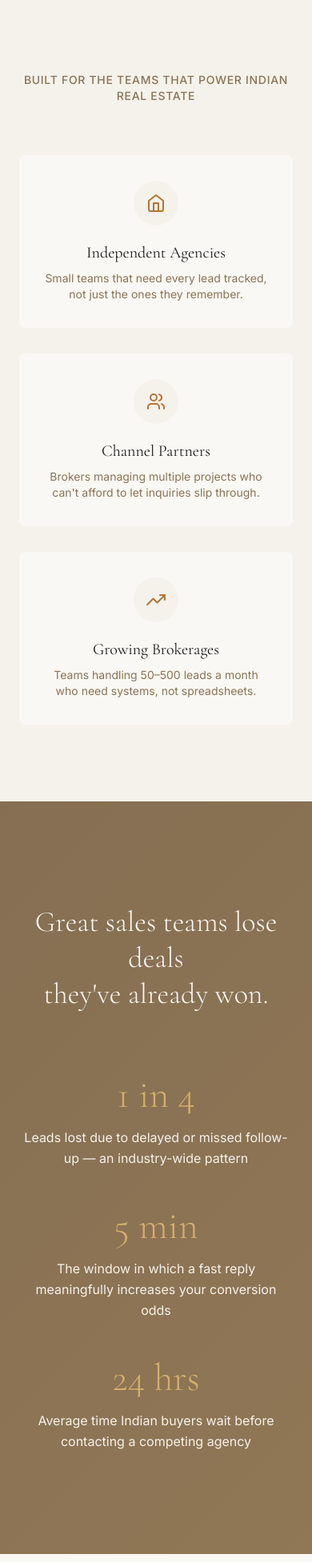
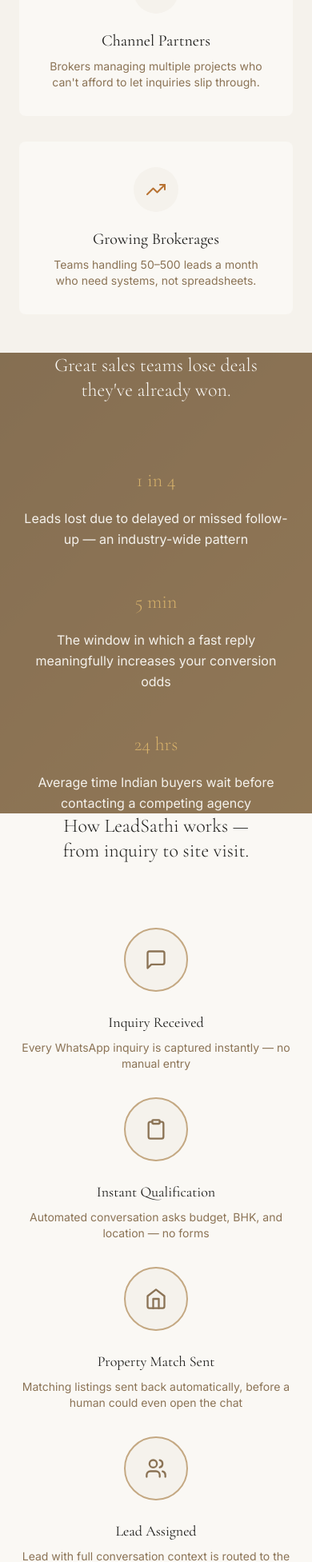
Before and after one commit to Harsh20071111/Lead_rescue, a Django app: page / in a window 390 px wide. Shown: the part 850-2803 px from the top of the page at 80% size. Run offline with Django 5.2, Linux system fonts and the light colour scheme; parts of the project's set-up code (start-up, migrations or seed data) failed here and were passed over; some libraries are stand-ins or nearby versions.

Commit message:
fix: improve mobile responsiveness of landing page
Reduce section padding, hero height, heading sizes, and pricing text for mobile. Add CSS overrides for FAQ buttons, phone mockup overflow, and section headings at <=768px breakpoint.

Ultraworked with [Sisyphus](https://github.com/code-yeongyu/oh-my-openagent)

Co-authored-by: Sisyphus <clio-agent@sisyphuslabs.ai>

```diff
--- a/leadrescue/templates/pages/home.html
+++ b/leadrescue/templates/pages/home.html
@@ -8,6 +8,48 @@
 <style>
     html {
         scroll-behavior: smooth;
+    }
+
+    /* Mobile overrides for inline-styled elements */
+    @media (max-width: 767px) {
+        /* Hero: darker gradient overlay for better text readability on small screens */
+        .hero-overlay {
+            background: linear-gradient(to top, rgba(28,28,26,0.94) 0%, rgba(28,28,26,0.65) 55%, rgba(28,28,26,0.35) 100%) !important;
+        }
+        /* Pricing "Most Popular" badge - smaller on mobile */
+        .pricing-badge {
+            padding: 2px 10px;
+            font-size: 0.625rem;
+        }
+        /* Section headings - scale down on mobile */
+        section h2 {
+            font-size: 1.5rem !important;
+            line-height: 1.3 !important;
+        }
+        /* Problem section stats */
+        section .text-3xl {
+            font-size: 1.5rem !important;
+        }
+        /* FAQ toggle buttons - reduce padding on mobile */
+        .faq-toggle {
+            padding: 1rem 1.25rem !important;
+        }
+        .faq-toggle span {
+            font-size: 1rem !important;
+        }
+        /* WhatsApp phone mockup - prevent overflow */
+        #whatsapp-automation .max-w-sm {
+            max-width: 100% !important;
+            padding: 0 0.5rem;
+        }
+        /* Dashboard showcase - reduce inner padding */
+        .rounded-2xl.shadow-2xl {
+            padding: 1.5rem !important;
+        }
+        /* Final CTA section */
+        section:last-of-type h2 {
+            font-size: 1.75rem !important;
+        }
     }
 </style>
 {% endblock %}
@@ -36,26 +78,26 @@
 </nav>
 
 <!-- ===== HERO ===== -->
-<section class="relative min-h-screen flex items-center justify-center overflow-hidden">
+<section class="relative min-h-[50vh] md:min-h-screen flex items-center justify-center overflow-hidden">
     <!-- Hero background with video and gradient overlay -->
     <div class="absolute inset-0 z-0 bg-charcoal overflow-hidden pointer-events-none">
         <video class="w-full h-full object-cover opacity-80" autoplay loop muted playsinline>
             <source src="{% static 'videos/final-clip.mp4' %}" type="video/mp4">
         </video>
-        <div class="absolute inset-0" style="background: linear-gradient(to top, rgba(28,28,26,0.88) 0%, rgba(28,28,26,0.55) 55%, rgba(28,28,26,0.25) 100%);"></div>
+        <div class="absolute inset-0 hero-overlay" style="background: linear-gradient(to top, rgba(28,28,26,0.88) 0%, rgba(28,28,26,0.55) 55%, rgba(28,28,26,0.25) 100%);"></div>
     </div>
     <div class="relative z-10 max-w-6xl mx-auto px-6 lg:px-8 text-center">
-        <h1 class="text-5xl md:text-6xl lg:text-7xl font-light leading-[1.1] mb-8" style="font-family: 'Cormorant Garamond', serif; color: #FAF8F4;">
+        <h1 class="text-2xl md:text-5xl lg:text-7xl font-light leading-[1.1] mb-8" style="font-family: 'Cormorant Garamond', serif; color: #FAF8F4;">
             Every missed follow-up is<br>a lost commission.
         </h1>
-        <p class="text-lg md:text-xl font-normal max-w-3xl mx-auto mb-12 leading-relaxed" style="font-family: 'Inter', sans-serif; color: rgba(245,242,236,0.92);">
+        <p class="text-base md:text-xl font-normal max-w-3xl mx-auto mb-12 leading-relaxed" style="font-family: 'Inter', sans-serif; color: rgba(245,242,236,0.92);">
             LeadSathi captures every inquiry on WhatsApp, asks the right questions automatically, and makes sure no lead goes cold — without your team changing how they already work.
         </p>
         <div class="flex flex-col sm:flex-row items-center justify-center gap-4">
-            <a href="{% url 'accounts:signup' %}" class="px-8 py-4 text-base font-medium rounded-md transition-all duration-200 hover:-translate-y-1 shadow-lg inline-block" style="background-color: #1C1C1A; color: #FAF8F4; font-family: 'Inter', sans-serif; text-decoration: none;">
+            <a href="{% url 'accounts:signup' %}" class="px-6 py-3 md:px-8 md:py-4 text-base font-medium rounded-md transition-all duration-200 hover:-translate-y-1 shadow-lg inline-block" style="background-color: #1C1C1A; color: #FAF8F4; font-family: 'Inter', sans-serif; text-decoration: none;">
                 Start Free Trial
             </a>
-            <a href="#whatsapp-automation" class="px-8 py-4 text-base font-medium rounded-md transition-all duration-200 hover:-translate-y-1 flex items-center gap-2 border-2" style="border-color: #FAF8F4; color: #FAF8F4; background-color: rgba(250,248,244,0.08); font-family: 'Inter', sans-serif; text-decoration: none;">
+            <a href="#whatsapp-automation" class="px-6 py-3 md:px-8 md:py-4 text-base font-medium rounded-md transition-all duration-200 hover:-translate-y-1 flex items-center gap-2 border-2" style="border-color: #FAF8F4; color: #FAF8F4; background-color: rgba(250,248,244,0.08); font-family: 'Inter', sans-serif; text-decoration: none;">
                 <!-- Eye icon -->
                 <svg xmlns="http://www.w3.org/2000/svg" width="18" height="18" viewBox="0 0 24 24" fill="none" stroke="currentColor" stroke-width="2" stroke-linecap="round" stroke-linejoin="round"><path d="M1 12s4-8 11-8 11 8 11 8-4 8-11 8-11-8-11-8z"></path><circle cx="12" cy="12" r="3"></circle></svg>
                 See How It Works
@@ -65,7 +107,7 @@
 </section>
 
 <!-- ===== BUILT FOR ===== -->
-<section class="py-24 fade-in" style="background-color: #F5F2EC;">
+<section class="py-12 md:py-24 fade-in" style="background-color: #F5F2EC;">
     <div class="max-w-7xl mx-auto px-6 lg:px-8">
         <p class="text-center text-sm font-medium tracking-wider uppercase mb-16" style="color: #8B7355; font-family: 'Inter', sans-serif;">
             Built for the teams that power Indian real estate
@@ -97,30 +139,30 @@
 </section>
 
 <!-- ===== PROBLEM STORY ===== -->
-<section class="relative py-32 overflow-hidden fade-in">
+<section class="relative py-16 md:py-32 overflow-hidden fade-in">
     <div class="absolute inset-0 z-0">
         <div class="w-full h-full" style="background: linear-gradient(135deg, #6B5D4A 0%, #8B7355 50%, #A68B5B 100%);"></div>
         <div class="absolute inset-0" style="background-color: rgba(139,115,85,0.82);"></div>
     </div>
     <div class="relative z-10 max-w-6xl mx-auto px-6 lg:px-8">
-        <h2 class="text-4xl md:text-5xl lg:text-6xl font-light leading-tight mb-20 text-center" style="font-family: 'Cormorant Garamond', serif; color: #FAF8F4;">
+        <h2 class="text-2xl md:text-5xl lg:text-6xl font-light leading-tight mb-20 text-center" style="font-family: 'Cormorant Garamond', serif; color: #FAF8F4;">
             Great sales teams lose deals<br>they've already won.
         </h2>
         <div class="grid md:grid-cols-3 gap-12 lg:gap-16">
             <div class="text-center">
-                <div class="text-5xl md:text-6xl font-light mb-4" style="font-family: 'Cormorant Garamond', serif; color: #D4AF6A;">
+                <div class="text-3xl md:text-6xl font-light mb-4" style="font-family: 'Cormorant Garamond', serif; color: #D4AF6A;">
                     1 in <span class="countup" data-target="4" data-decimals="0">0</span>
                 </div>
                 <p class="text-base leading-relaxed" style="color: #F5F2EC; font-family: 'Inter', sans-serif;">Leads lost due to delayed or missed follow-up — an industry-wide pattern</p>
             </div>
             <div class="text-center">
-                <div class="text-5xl md:text-6xl font-light mb-4" style="font-family: 'Cormorant Garamond', serif; color: #D4AF6A;">
+                <div class="text-3xl md:text-6xl font-light mb-4" style="font-family: 'Cormorant Garamond', serif; color: #D4AF6A;">
                     <span class="countup" data-target="5" data-decimals="0">0</span> min
                 </div>
                 <p class="text-base leading-relaxed" style="color: #F5F2EC; font-family: 'Inter', sans-serif;">The window in which a fast reply meaningfully increases your conversion odds</p>
             </div>
             <div class="text-center">
-                <div class="text-5xl md:text-6xl font-light mb-4" style="font-family: 'Cormorant Garamond', serif; color: #D4AF6A;">
+                <div class="text-3xl md:text-6xl font-light mb-4" style="font-family: 'Cormorant Garamond', serif; color: #D4AF6A;">
                     <span class="countup" data-target="24" data-decimals="0">0</span> hrs
                 </div>
                 <p class="text-base leading-relaxed" style="color: #F5F2EC; font-family: 'Inter', sans-serif;">Average time Indian buyers wait before contacting a competing agency</p>
@@ -130,9 +172,9 @@
 </section>
 
 <!-- ===== SOLUTION TIMELINE ===== -->
-<section class="py-32 fade-in" style="background-color: #FAF8F4;">
+<section class="py-16 md:py-32 fade-in" style="background-color: #FAF8F4;">
     <div class="max-w-6xl mx-auto px-6 lg:px-8">
-        <h2 class="text-4xl md:text-5xl font-light leading-tight mb-20 text-center" style="font-family: 'Cormorant Garamond', serif; color: #1C1C1A;">
+        <h2 class="text-2xl md:text-5xl font-light leading-tight mb-20 text-center" style="font-family: 'Cormorant Garamond', serif; color: #1C1C1A;">
             How LeadSathi works —<br>from inquiry to site visit.
         </h2>
         <div class="relative">
@@ -189,9 +231,9 @@
 </section>
 
 <!-- ===== FEATURES ===== -->
-<section id="product" class="py-32 fade-in" style="background-color: #F5F2EC;">
+<section id="product" class="py-16 md:py-32 fade-in" style="background-color: #F5F2EC;">
     <div class="max-w-7xl mx-auto px-6 lg:px-8">
-        <h2 class="text-4xl md:text-5xl font-light leading-tight mb-20 text-center" style="font-family: 'Cormorant Garamond', serif; color: #1C1C1A;">
+        <h2 class="text-2xl md:text-5xl font-light leading-tight mb-20 text-center" style="font-family: 'Cormorant Garamond', serif; color: #1C1C1A;">
             Built for the rhythm of<br>real estate sales.
         </h2>
         <div class="grid md:grid-cols-2 gap-12">
@@ -232,9 +274,9 @@
 </section>
 
 <!-- ===== DASHBOARD SHOWCASE ===== -->
-<section class="py-32 fade-in" style="background-color: #FAF8F4;">
+<section class="py-16 md:py-32 fade-in" style="background-color: #FAF8F4;">
     <div class="max-w-6xl mx-auto px-6 lg:px-8">
-        <h2 class="text-4xl md:text-5xl font-light leading-tight mb-20 text-center" style="font-family: 'Cormorant Garamond', serif; color: #1C1C1A;">
+        <h2 class="text-2xl md:text-5xl font-light leading-tight mb-20 text-center" style="font-family: 'Cormorant Garamond', serif; color: #1C1C1A;">
             Your entire pipeline.<br>At a glance.
         </h2>
         <div class="p-10 lg:p-16 rounded-2xl shadow-2xl" style="background-color: #F5F2EC;">
@@ -331,9 +373,9 @@
 </section>
 
 <!-- ===== WHATSAPP AUTOMATION ===== -->
-<section id="whatsapp-automation" class="py-32 fade-in" style="background-color: #EEF0EC;">
+<section id="whatsapp-automation" class="py-16 md:py-32 fade-in" style="background-color: #EEF0EC;">
     <div class="max-w-6xl mx-auto px-6 lg:px-8">
-        <h2 class="text-4xl md:text-5xl font-light leading-tight mb-8 text-center" style="font-family: 'Cormorant Garamond', serif; color: #1C1C1A;">
+        <h2 class="text-2xl md:text-5xl font-light leading-tight mb-8 text-center" style="font-family: 'Cormorant Garamond', serif; color: #1C1C1A;">
             Meet your leads where<br>they already are.
         </h2>
         <p class="text-center text-lg mb-16 max-w-2xl mx-auto" style="color: #8B7355; font-family: 'Inter', sans-serif;">
@@ -387,9 +429,9 @@
 </section>
 
 <!-- ===== ROADMAP TEASER ===== -->
-<section class="py-32 fade-in" style="background-color: #1C1C1A;">
+<section class="py-16 md:py-32 fade-in" style="background-color: #1C1C1A;">
     <div class="max-w-6xl mx-auto px-6 lg:px-8">
-        <h2 class="text-4xl md:text-5xl font-light leading-tight mb-8 text-center" style="font-family: 'Cormorant Garamond', serif; color: #FAF8F4;">
+        <h2 class="text-2xl md:text-5xl font-light leading-tight mb-8 text-center" style="font-family: 'Cormorant Garamond', serif; color: #FAF8F4;">
             What's coming next.
         </h2>
         <p class="text-center text-lg mb-16 max-w-2xl mx-auto" style="color: #C4A882; font-family: 'Inter', sans-serif;">
@@ -416,9 +458,9 @@
 </section>
 
 <!-- ===== PRICING ===== -->
-<section id="pricing" class="py-32 fade-in" style="background-color: #F5F2EC;">
+<section id="pricing" class="py-16 md:py-32 fade-in" style="background-color: #F5F2EC;">
     <div class="max-w-7xl mx-auto px-6 lg:px-8">
-        <h2 class="text-4xl md:text-5xl font-light leading-tight mb-8 text-center" style="font-family: 'Cormorant Garamond', serif; color: #1C1C1A;">
+        <h2 class="text-2xl md:text-5xl font-light leading-tight mb-8 text-center" style="font-family: 'Cormorant Garamond', serif; color: #1C1C1A;">
             Simple pricing that<br>grows with you.
         </h2>
         <p class="text-center text-lg mb-16 max-w-2xl mx-auto" style="color: #8B7355; font-family: 'Inter', sans-serif;">
@@ -429,7 +471,7 @@
             <div class="relative p-10 rounded-lg transition-all duration-300 hover:-translate-y-1 hover:shadow-xl" style="background-color: #FAF8F4;">
                 <h3 class="text-2xl font-normal mb-2" style="font-family: 'Cormorant Garamond', serif; color: #1C1C1A;">Starter</h3>
                 <div class="mb-8">
-                    <span class="text-5xl font-light" style="font-family: 'Cormorant Garamond', serif; color: #1C1C1A;">₹2,499</span>
+                    <span class="text-4xl md:text-5xl font-light" style="font-family: 'Cormorant Garamond', serif; color: #1C1C1A;">₹2,499</span>
                     <span class="text-sm ml-1" style="color: #8B7355; font-family: 'Inter', sans-serif;">/month</span>
                 </div>
                 <ul class="space-y-4 mb-10">
@@ -465,7 +507,7 @@
                 </div>
                 <h3 class="text-2xl font-normal mb-2" style="font-family: 'Cormorant Garamond', serif; color: #1C1C1A;">Growth</h3>
                 <div class="mb-8">
-                    <span class="text-5xl font-light" style="font-family: 'Cormorant Garamond', serif; color: #1C1C1A;">₹6,499</span>
+                    <span class="text-4xl md:text-5xl font-light" style="font-family: 'Cormorant Garamond', serif; color: #1C1C1A;">₹6,499</span>
                     <span class="text-sm ml-1" style="color: #8B7355; font-family: 'Inter', sans-serif;">/month</span>
                 </div>
                 <ul class="space-y-4 mb-10">
@@ -498,7 +540,7 @@
             <div class="relative p-10 rounded-lg transition-all duration-300 hover:-translate-y-1 hover:shadow-xl" style="background-color: #FAF8F4;">
                 <h3 class="text-2xl font-normal mb-2" style="font-family: 'Cormorant Garamond', serif; color: #1C1C1A;">Enterprise</h3>
                 <div class="mb-8">
-                    <span class="text-5xl font-light" style="font-family: 'Cormorant Garamond', serif; color: #1C1C1A;">Custom</span>
+                    <span class="text-4xl md:text-5xl font-light" style="font-family: 'Cormorant Garamond', serif; color: #1C1C1A;">Custom</span>
                     <span class="text-sm ml-1" style="color: #8B7355; font-family: 'Inter', sans-serif;">pricing</span>
                 </div>
                 <ul class="space-y-4 mb-10">
@@ -532,9 +574,9 @@
 </section>
 
 <!-- ===== FAQ ===== -->
-<section class="py-32 fade-in" style="background-color: #FAF8F4;">
+<section class="py-16 md:py-32 fade-in" style="background-color: #FAF8F4;">
     <div class="max-w-4xl mx-auto px-6 lg:px-8">
-        <h2 class="text-4xl md:text-5xl font-light leading-tight mb-20 text-center" style="font-family: 'Cormorant Garamond', serif; color: #1C1C1A;">
+        <h2 class="text-2xl md:text-5xl font-light leading-tight mb-20 text-center" style="font-family: 'Cormorant Garamond', serif; color: #1C1C1A;">
             Answers for the questions<br>your team will ask.
         </h2>
         <div class="space-y-3" id="faq-container">
@@ -603,9 +645,9 @@
 </section>
 
 <!-- ===== FINAL CTA ===== -->
-<section class="py-32 fade-in" style="background-color: #1C1C1A;">
+<section class="py-16 md:py-32 fade-in" style="background-color: #1C1C1A;">
     <div class="max-w-4xl mx-auto px-6 lg:px-8 text-center">
-        <h2 class="text-4xl md:text-5xl lg:text-6xl font-light leading-tight mb-8" style="font-family: 'Cormorant Garamond', serif; color: #FAF8F4;">
+        <h2 class="text-2xl md:text-5xl lg:text-6xl font-light leading-tight mb-8" style="font-family: 'Cormorant Garamond', serif; color: #FAF8F4;">
             Stop losing leads to<br>slow follow-up.
         </h2>
         <p class="text-lg mb-12 max-w-2xl mx-auto" style="color: #C4A882; font-family: 'Inter', sans-serif;">
@@ -619,7 +661,7 @@
 </section>
 
 <!-- ===== FOOTER ===== -->
-<footer id="contact" class="py-20" style="background-color: #161614;">
+<footer id="contact" class="py-12 md:py-20" style="background-color: #161614;">
     <div class="max-w-7xl mx-auto px-6 lg:px-8">
         <div class="grid md:grid-cols-4 gap-12 mb-16">
             <div>
```
